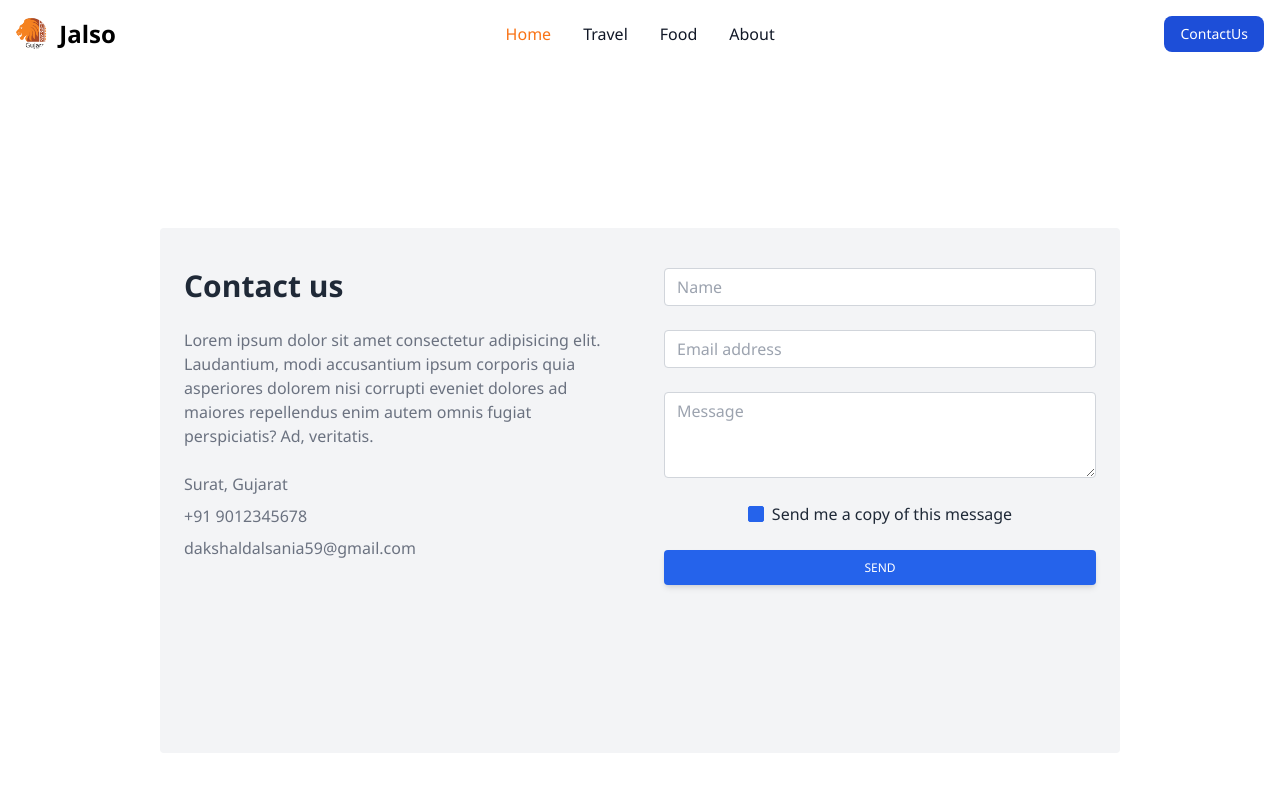
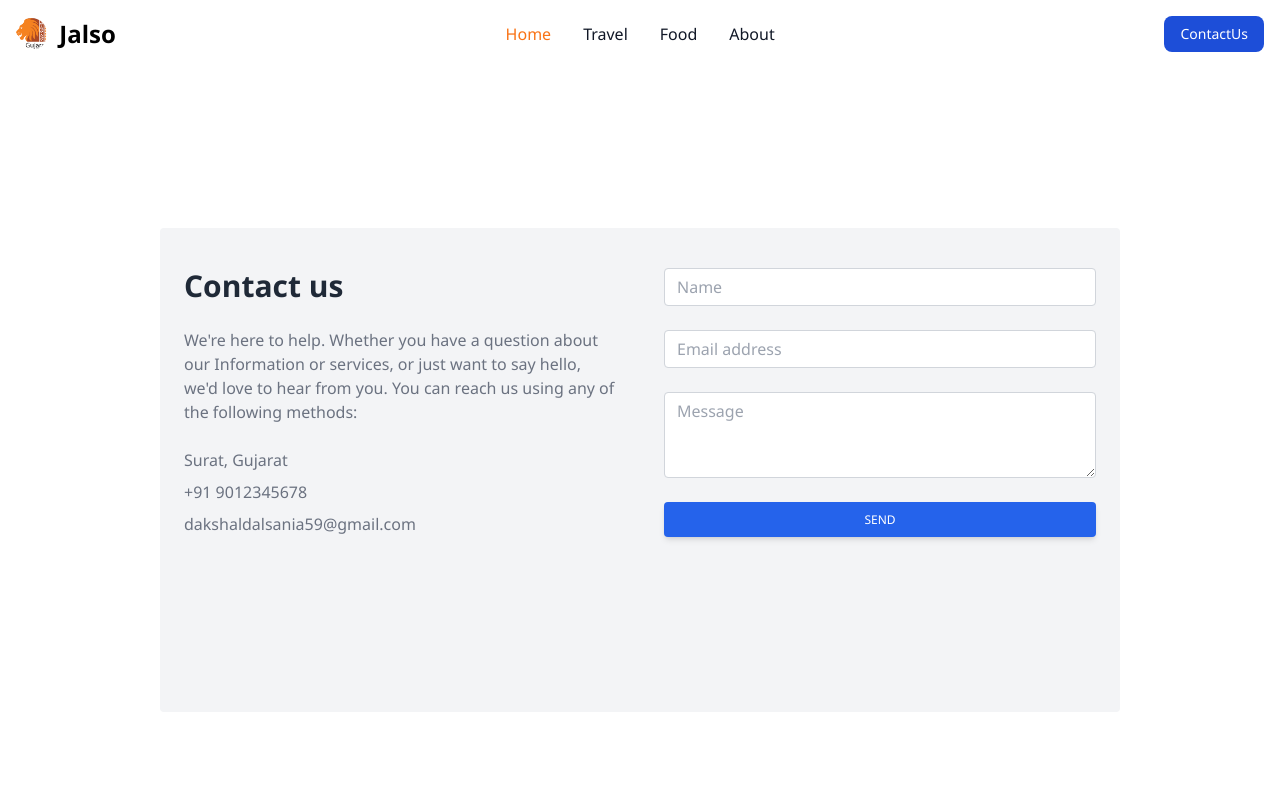
Before and after one commit to dakshal-d/Jalso-GujaratHeritage, a React (Create React App) app: page /ContactUs in a window 1280 px wide. Shown: the top 800 px of the page. Built offline with nearby package versions, Linux system fonts and the light colour scheme.

Commit message:
Updated Contact Us

```diff
--- a/src/components/ContactUs.jsx
+++ b/src/components/ContactUs.jsx
@@ -8,10 +8,9 @@ function ContactUs() {
       <div className="grow-0 shrink-0 basis-auto mb-6 md:mb-0 w-full md:w-6/12 px-3 lg:px-6">
         <h2 className="text-3xl font-bold mb-6">Contact us</h2>
         <p className="text-gray-500 mb-6">
-          Lorem ipsum dolor sit amet consectetur adipisicing elit.
-          Laudantium, modi accusantium ipsum corporis quia asperiores
-          dolorem nisi corrupti eveniet dolores ad maiores repellendus enim
-          autem omnis fugiat perspiciatis? Ad, veritatis.
+        We're here to help. Whether you have a question about our Information or services,
+        or just want to say hello, we'd love to hear from you. You can reach us using any
+        of the following methods:
         </p>
         <p className="text-gray-500 mb-2">Surat, Gujarat</p>
         <p className="text-gray-500 mb-2">+91 9012345678</p>
@@ -72,13 +71,7 @@ function ContactUs() {
               focus:text-gray-700 focus:bg-white focus:border-blue-600 focus:outline-none
             " id="exampleFormControlTextarea13" rows="3" placeholder="Message"></textarea>
           </div>
-          <div className="form-group form-check text-center mb-6">
-            <input type="checkbox"
-              className="form-check-input appearance-none h-4 w-4 border border-gray-300 rounded-sm bg-white checked:bg-blue-600 checked:border-blue-600 focus:outline-none transition duration-200 mt-1 align-top bg-no-repeat bg-center bg-contain mr-2 cursor-pointer"
-              id="exampleCheck87" checked/>
-            <label className="form-check-label inline-block text-gray-800" for="exampleCheck87">Send me a copy of this
-              message</label>
-          </div>
+
           <button type="submit" className="
             w-full
             px-6
```
